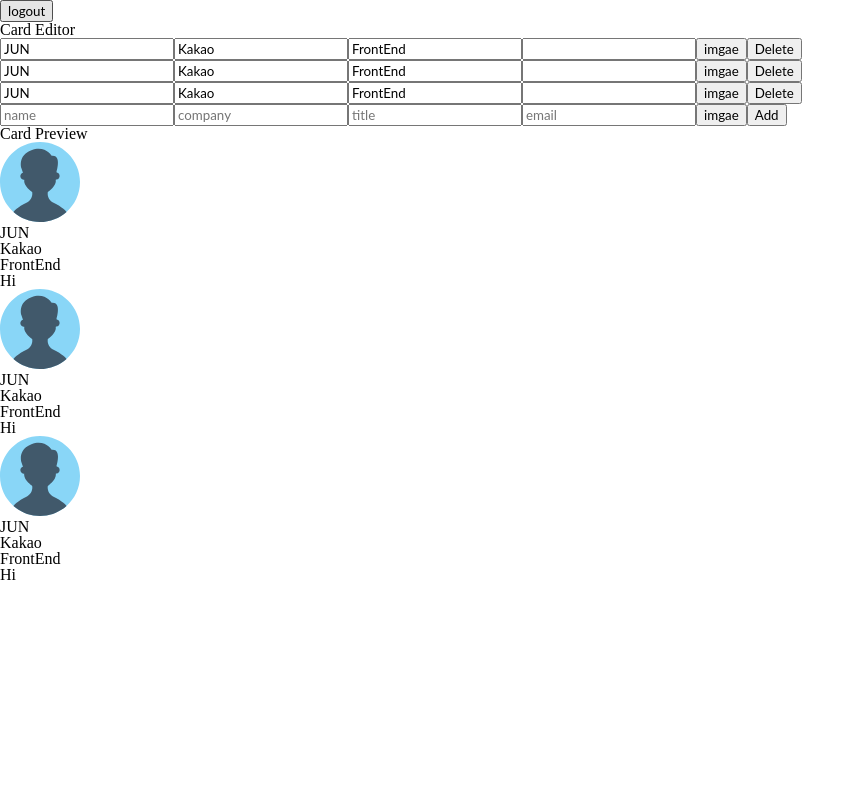
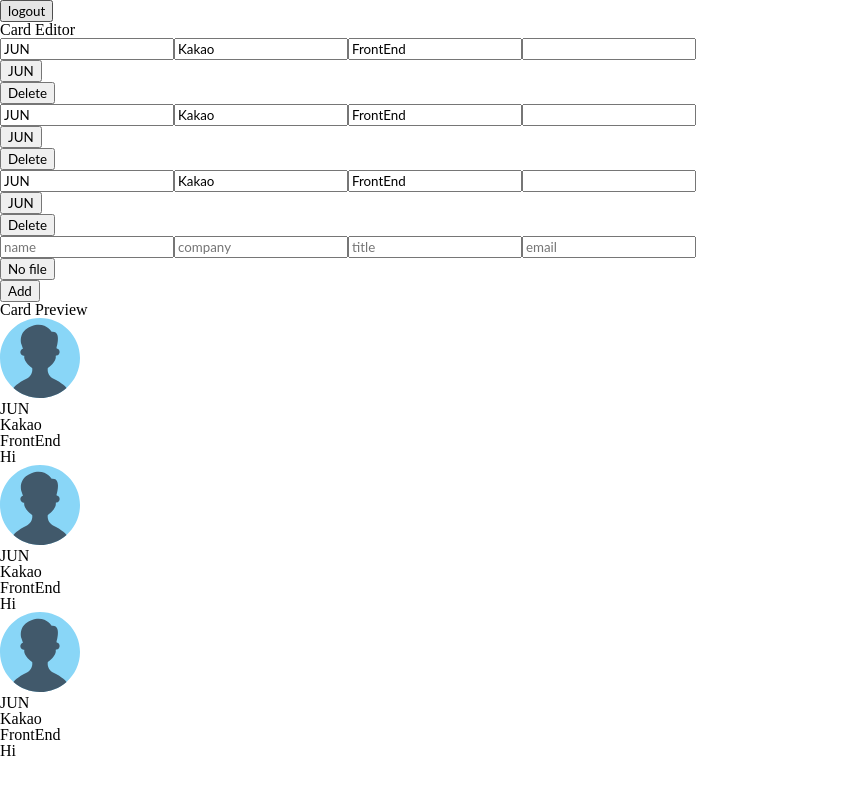
Before and after one commit to hursh7/firebase_v9, a React (Create React App) app: page /maker in a window 1280 px wide. Shown: the top 794 px of the page, without its empty margins (0-865 px from the left). Built offline with nearby package versions, Linux system fonts and the light colour scheme; no server answers; sample sign-in values are in the browser's storage.

Commit message:
add cloudinary upload image

```diff
--- a/src/app.jsx
+++ b/src/app.jsx
@@ -6,14 +6,17 @@
 import Maker from './components/maker';
 import './app.css';
 
-function App({ authService }) {
+function App({ FileInput, authService }) {
   return (
     <ThemeProvider theme={theme}>
       <GlobalStyle />
       <BrowserRouter>
         <Routes>
           <Route path="/" element={<Login authService={authService} />} />
-          <Route path="/maker" element={<Maker authService={authService} />} />
+          <Route
+            path="/maker"
+            element={<Maker FileInput={FileInput} authService={authService} />}
+          />
         </Routes>
       </BrowserRouter>
     </ThemeProvider>
--- a/src/components/card_add_form.jsx
+++ b/src/components/card_add_form.jsx
@@ -1,13 +1,21 @@
-import React, { useRef } from 'react';
-import ImageFileInput from './image_file_input';
+import React, { useRef, useState } from 'react';
 import Button from './button';
 
-const CardAddForm = ({ onAdd }) => {
+const CardAddForm = ({ FileInput, onAdd }) => {
   const formRef = useRef();
   const nameRef = useRef();
   const companyRef = useRef();
   const titleRef = useRef();
   const emailRef = useRef();
+  const [file, setFile] = useState({ fileName: null, fileURL: null });
+
+  const onFileChange = (file) => {
+    console.log(file);
+    setFile({
+      fileName: file.name,
+      fileURL: file.url,
+    });
+  };
 
   const onSubmit = (event) => {
     console.log(event);
@@ -18,8 +26,11 @@
       company: companyRef.current.value || '',
       title: titleRef.current.value || '',
       email: emailRef.current.value || '',
+      fileName: file.fileName || '',
+      fileURL: file.fileURL || '',
     };
     formRef.current.reset();
+    setFile({ fileName: null, fileURL: null });
     onAdd(card);
   };
 
@@ -34,7 +45,7 @@
       />
       <input ref={titleRef} type="text" name="title" placeholder="title" />
       <input ref={emailRef} type="text" name="email" placeholder="email" />
-      <ImageFileInput />
+      <FileInput name={file.fileName} onFileChange={onFileChange} />
       <Button name="Add" onClick={onSubmit} />
     </form>
   );
--- a/src/components/card_edit_form.jsx
+++ b/src/components/card_edit_form.jsx
@@ -1,8 +1,7 @@
 import React, { useRef } from 'react';
-import ImageFileInput from './image_file_input';
 import Button from './button';
 
-const CardEditForm = ({ card, updateCard, deleteCard }) => {
+const CardEditForm = ({ FileInput, card, updateCard, deleteCard }) => {
   const formRef = useRef();
   const nameRef = useRef();
   const companyRef = useRef();
@@ -14,6 +13,14 @@
   const onSubmit = () => {
     deleteCard(card);
   };
+
+  const onFileChange = (file) => {
+    updateCard({
+      fileName: file.name,
+      fileURL: file.url,
+    });
+  };
+
   const onChange = (event) => {
     if (event.currenTarget === null) {
       return;
@@ -54,7 +61,7 @@
         value={email}
         onChange={onChange}
       />
-      <ImageFileInput />
+      <FileInput name={name} onFileChange={onFileChange} />
       <Button name="Delete" onClick={onSubmit} />
     </form>
   );
--- a/src/components/editor.jsx
+++ b/src/components/editor.jsx
@@ -2,18 +2,25 @@
 import CardAddForm from './card_add_form';
 import CardEditForm from './card_edit_form';
 
-const Editor = ({ cards, addCard, createOrUpdateCard, deleteCard }) => (
+const Editor = ({
+  FileInput,
+  cards,
+  addCard,
+  createOrUpdateCard,
+  deleteCard,
+}) => (
   <section>
     <h1>Card Editor</h1>
     {Object.keys(cards).map((key) => (
       <CardEditForm
         key={key}
+        FileInput={FileInput}
         card={cards[key]}
         updateCard={createOrUpdateCard}
         deleteCard={deleteCard}
       />
     ))}
-    <CardAddForm onAdd={addCard} />
+    <CardAddForm FileInput={FileInput} onAdd={addCard} />
   </section>
 );
 
--- a/src/components/image_file_input.jsx
+++ b/src/components/image_file_input.jsx
@@ -1,5 +1,42 @@
-import React from 'react';
+import React, { useRef } from 'react';
+import styled from 'styled-components';
 
-const ImageFileInput = (props) => <button>imgae</button>;
+const S = {
+  Input: styled.input`
+    display: none;
+  `,
+};
+
+const ImageFileInput = ({ imageUploader, name, onFileChange }) => {
+  const inputRef = useRef();
+
+  const onButtonClick = (event) => {
+    event.preventDefault();
+    inputRef.current.click();
+  };
+
+  const onChange = async (event) => {
+    console.log(event.target.files[0]);
+    const uploaded = await imageUploader.upload(event.target.files[0]);
+    console.log(uploaded);
+    onFileChange({
+      name: uploaded.original_filename,
+      url: uploaded.url,
+    });
+  };
+
+  return (
+    <div>
+      <S.Input
+        ref={inputRef}
+        type="file"
+        accept="image/*"
+        name="file"
+        onChange={onChange}
+      />
+      <button onClick={onButtonClick}>{name || 'No file'}</button>
+    </div>
+  );
+};
 
 export default ImageFileInput;
--- a/src/components/maker.jsx
+++ b/src/components/maker.jsx
@@ -4,7 +4,7 @@
 import Editor from './editor';
 import Preview from './preview';
 
-const Maker = ({ authService }) => {
+const Maker = ({ FileInput, authService }) => {
   const navigate = useNavigate();
   const [cards, setCards] = useState({
     1: {
@@ -64,6 +64,7 @@
       <Header onLogOut={onLogOut} />
       <div>
         <Editor
+          FileInput={FileInput}
           cards={cards}
           addCard={createOrUpdateCard}
           createOrUpdateCard={createOrUpdateCard}
--- a/src/index.js
+++ b/src/index.js
@@ -4,13 +4,20 @@
 import App from './app';
 import styled from 'styled-components';
 import AuthService from './service/auth_service';
+import ImageUploader from './service/image_uploader';
 import { firebaseApp } from './service/firebase';
+import ImageFileInput from './components/image_file_input';
 
 const authService = new AuthService(firebaseApp);
+const imageUploader = new ImageUploader();
+const FileInput = (props) => (
+  <ImageFileInput {...props} imageUploader={imageUploader} />
+);
+// component의 확장성(재사용성)을 위해 컴포넌트 자체를 전달 하기 보다, 다른 props를 추후에 쓸 수 있도록 지정.
 
 ReactDOM.render(
   <React.StrictMode>
-    <App authService={authService} styled={styled} />
+    <App authService={authService} styled={styled} FileInput={FileInput} />
   </React.StrictMode>,
   document.getElementById('root'),
 );
--- /dev/null
+++ b/src/service/image_uploader.js
@@ -0,0 +1,18 @@
+class ImageUploader {
+  async upload(file) {
+    const data = new FormData();
+
+    data.append('file', file);
+    data.append('upload_preset', 'dgm5nhaob');
+    const result = await fetch(
+      'https://api.cloudinary.com/v1_1/dgm5nhaob/upload',
+      {
+        method: 'POST',
+        body: data,
+      },
+    );
+    return await result.json();
+  }
+}
+
+export default ImageUploader;
```
